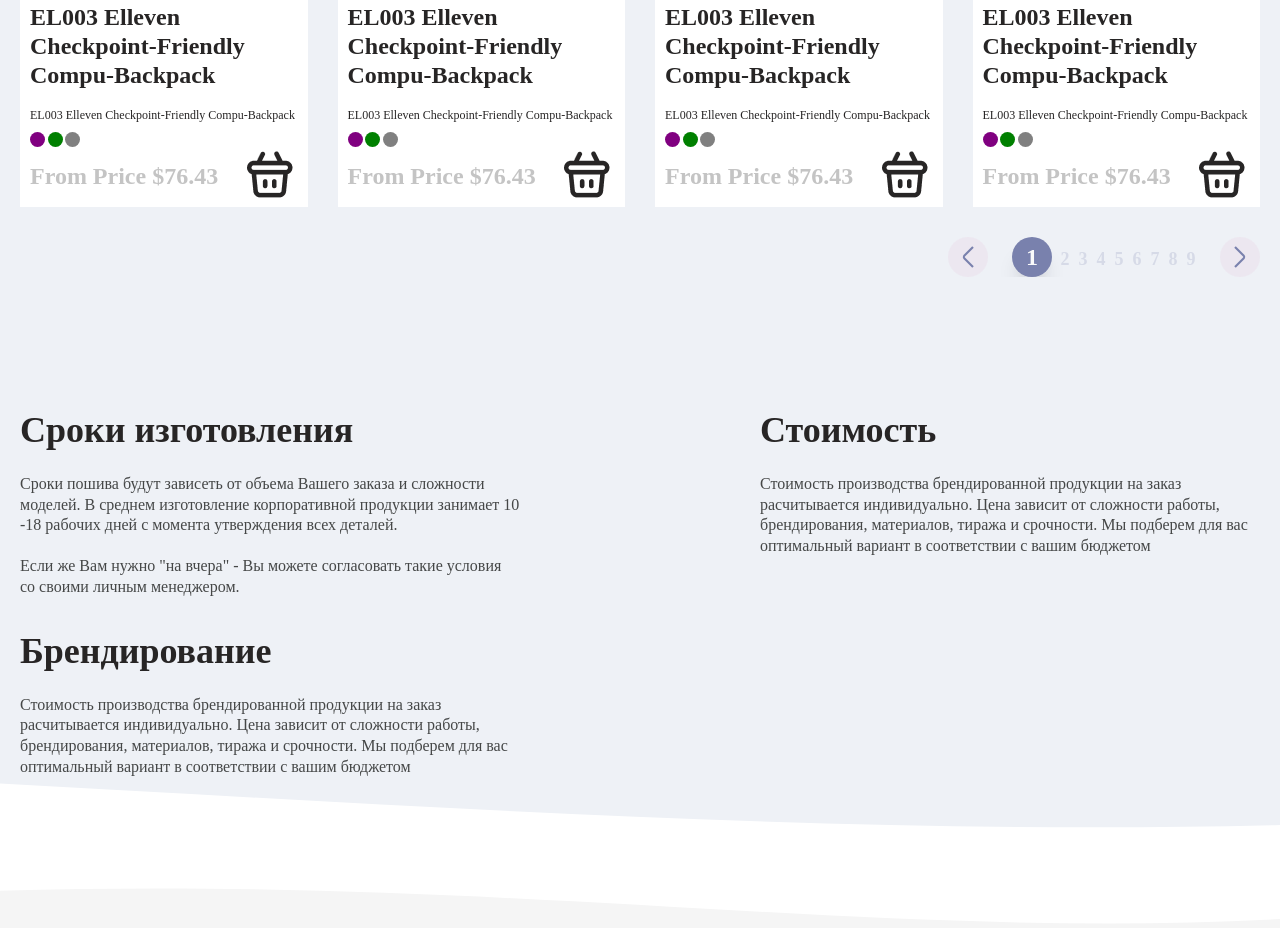
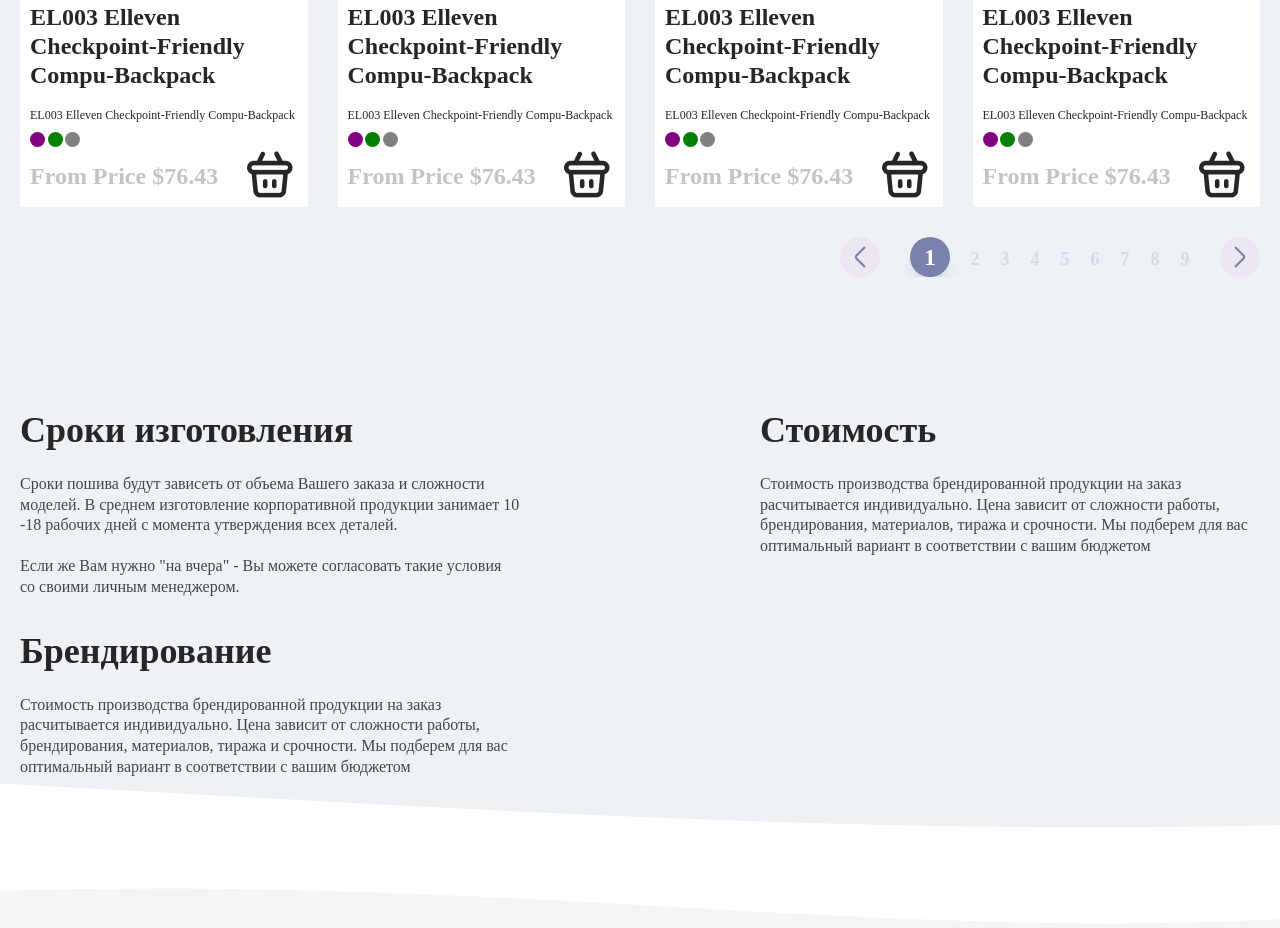
Before and after one commit to Malyavvin/clothesShop, a plain HTML site: page sets.html in a window 1280 px wide. Shown: the part 1512-2440 px from the top of the page. Drawn offline with nearby package versions, Linux system fonts and the light colour scheme; files whose address does not match are found by name.

Commit message:
renamed 2.1

```diff
--- a/src/styles/styles.scss
+++ b/src/styles/styles.scss
@@ -2134,7 +2134,7 @@ button{
         text-align: center;
         padding-top: 8px;
         background: none;
-        margin:0px 10px;
+        margin:0px 10px !important;
       }
     .swiper-pagination-bullet-active {
         width: 40px;
```
Also changed, not shown: src/styles/styles.css, src/styles/styles.min.css.
